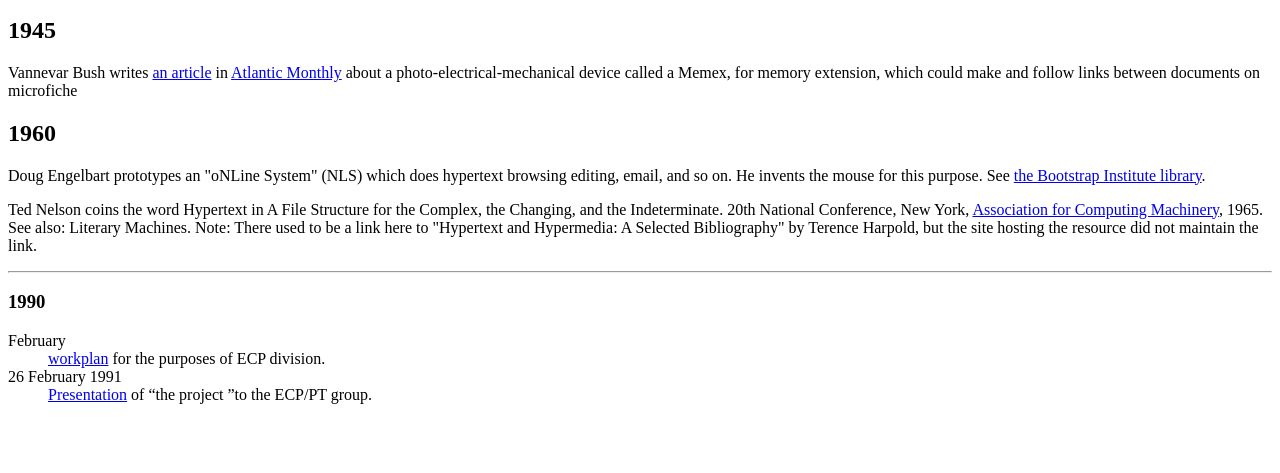
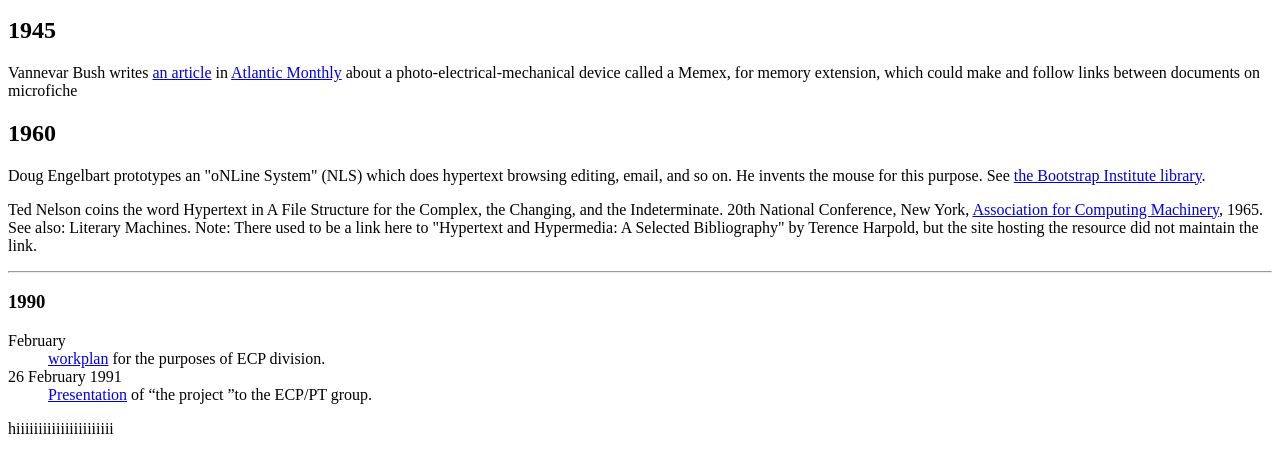
Before and after one commit to rahuljain79/demo, a plain HTML site: page index.html in a window 1280 px wide. Shown: the part 203-676 px from the top of the page. Drawn offline with Linux system fonts and the light colour scheme.

Commit message:
added hi message

```diff
--- a/index.html
+++ b/index.html
@@ -31,7 +31,7 @@
     <dd><a href="http://">Presentation</a> of <q>the project </q>to the ECP/PT group.</dd>
 
 
-
+<p>hiiiiiiiiiiiiiiiiiiiiii</p>
 
 </body>
 </html>
```
